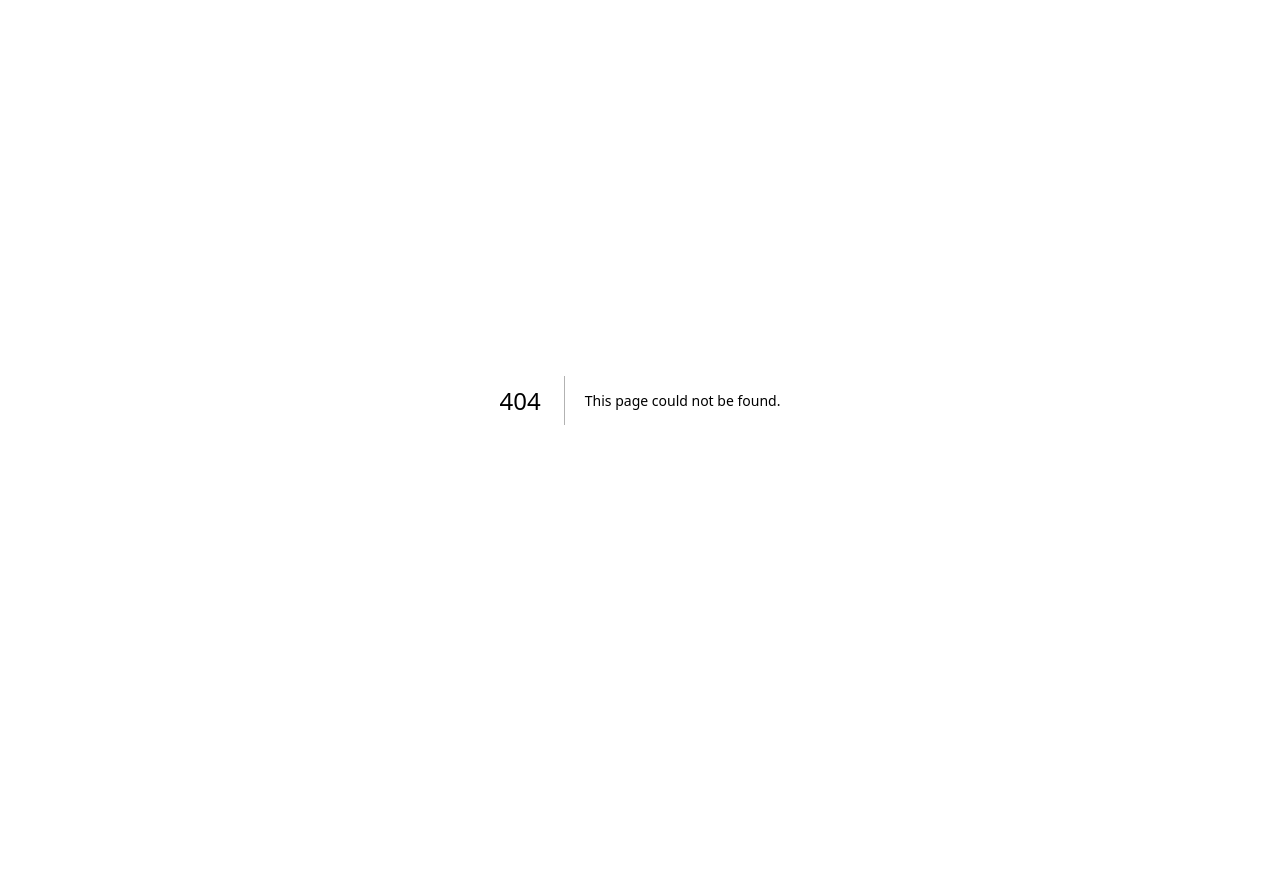
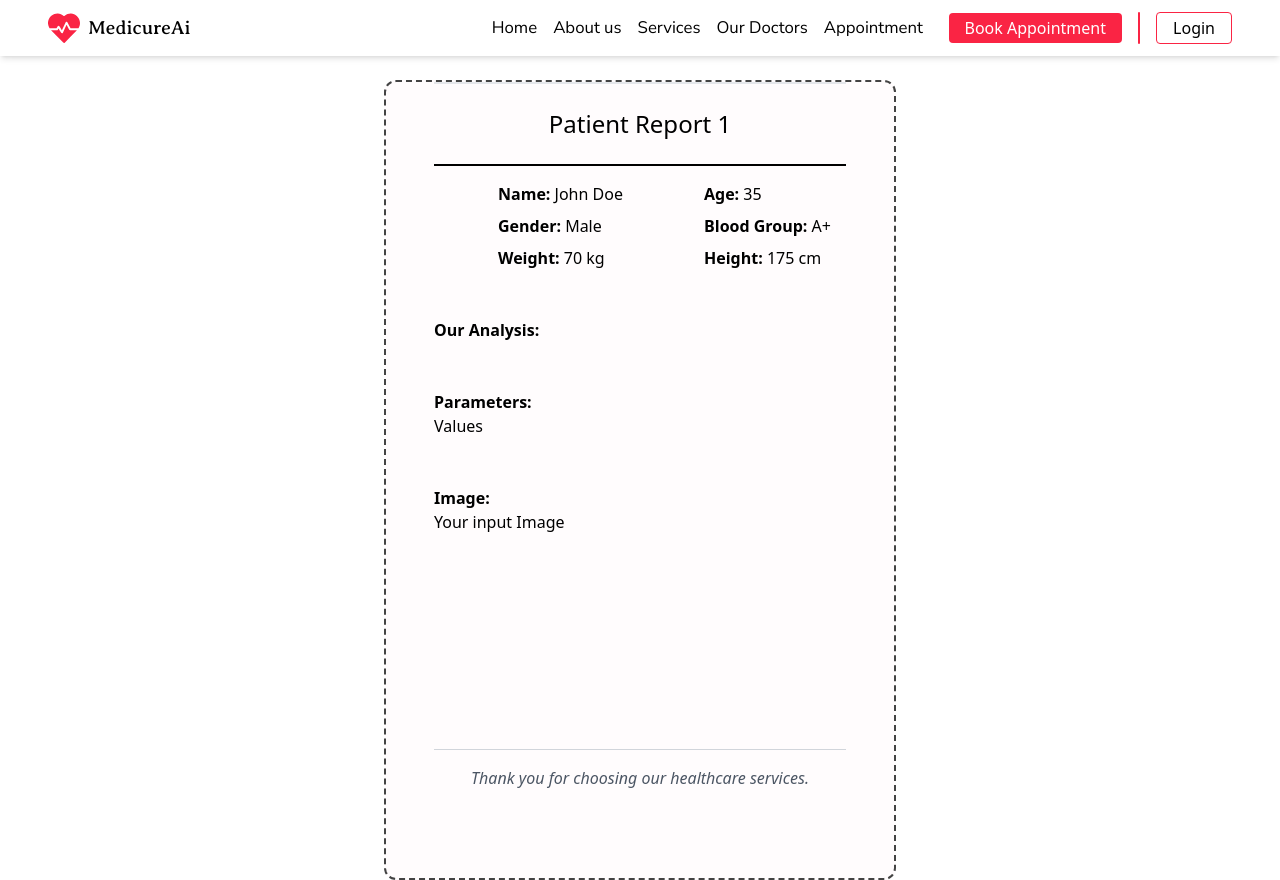
Before and after one commit to Abdev1205/medicure-frontend, a Next.js app: page /report/1 in a window 1280 px wide. Before the commit this address had no page. Before the commit the page ends 800 px from the top, so only its background shows below. Built offline with nearby package versions, Linux system fonts and the light colour scheme.

Commit message:
Frontend calls

```diff
--- a/components/Uploader/ImageUploader.js
+++ b/components/Uploader/ImageUploader.js
@@ -1,13 +1,13 @@
-import React, { useState } from 'react'
+import React, { useContext, useState } from 'react'
 import Label from '../common/InputFields/Label';
 import PrimaryButton from '../common/Button/PrimaryButton';
+import { DataLayer } from '@/context/DataProvider';
 import Image from 'next/image';
 import axios from 'axios';
 
 const ImageUploader = () => {
   const [selectedImage, setSelectedImage] = useState(null);
-
-
+  const {setImage} = useContext(DataLayer);
   const handleFileChange = (event) => {
     const file = event.target.files[0];
 
@@ -15,6 +15,7 @@ const ImageUploader = () => {
       const reader = new FileReader();
       reader.onload = (e) => {
         setSelectedImage(e.target.result);
+        setImage(e.target.result);
       };
       reader.readAsDataURL(file);
     }
@@ -27,10 +28,16 @@ const ImageUploader = () => {
         return;
       }
 
-      const res = await axios.post("http://127.0.0.1:5000", { "image": selectedImage });
+      const res = await axios.post("https://1p5q9lkh-5000.inc1.devtunnels.ms", { "image": selectedImage });
+      if (res.data.success == true) {
+        console.log('response sucess');
+
+        router.push('/reportData/genRep')
+      }
       console.log(res.data);
+
     } catch (error) {
-
+      console.log(error);
     }
   }
 
--- /dev/null
+++ b/context/DataProvider.js
@@ -0,0 +1,14 @@
+import React, { createContext, useState } from "react";
+export const DataLayer = createContext(null)
+
+const DataProvider = ({ children }) => {
+  const [report, setReport] = useState(null);
+  const [image, setImage] = useState(null);
+    return (
+    <DataLayer.Provider value={{report, setReport, image, setImage}}>
+      {children}
+    </DataLayer.Provider>
+  );
+};
+
+export default DataProvider;
--- a/package.json
+++ b/package.json
@@ -9,12 +9,8 @@
     "lint": "next lint"
   },
   "dependencies": {
-<<<<<<< HEAD
-    "next": "^14.0.4",
-=======
     "axios": "^1.6.7",
     "next": "14.0.4",
->>>>>>> 432cf68070cba3eb009f035c4f081eff30bbe4e4
     "react": "^18",
     "react-dom": "^18"
   },
--- a/pages/_app.js
+++ b/pages/_app.js
@@ -1,5 +1,9 @@
-import '@/styles/globals.css'
-
+import "@/styles/globals.css";
+import DataProvider from "@/context/DataProvider";
 export default function App({ Component, pageProps }) {
-  return <Component {...pageProps} />
+  return (
+    <DataProvider>
+      <Component {...pageProps} />
+    </DataProvider>
+  );
 }
--- /dev/null
+++ b/pages/report/[id].js
@@ -0,0 +1,83 @@
+import React, { useContext } from "react";
+import Navbar from "@/components/common/Navbar/Navbar";
+import { DataLayer } from "@/context/DataProvider";
+import { useRouter } from "next/router";
+
+const Rep = () => {
+  const {report, image} = useContext(DataLayer);
+  const router=useRouter();
+  console.log(router.query.id);
+
+  return (
+    <div className=" w-[100%] h-[100vh]  ">
+      <Navbar />
+      <div className=" my-6 mx-96 border-[#424242fd] rounded-xl border-2 border-dashed bg-[#ffebef26] h-full">
+        <div className="text-2xl text-center py-6 mx-12 border-b-black border-y-2">
+          {`Patient Report ${router.query.id} `}
+        </div>
+        <div className=" border-gray-300 p-4 px-12 rounded-md mx-auto text-1xl">
+          <div className="flex mb-2">
+            <div className="w-1/2 pl-16">
+              <strong>Name:</strong> John Doe
+            </div>
+            <div className="w-1/2 pl-16">
+              <strong>Age:</strong> 35
+            </div>
+          </div>
+
+          <div className="flex mb-2 pl-16">
+            <div className="w-1/2">
+              <strong>Gender:</strong> Male
+            </div>
+            <div className="w-1/2 pl-8">
+              <strong>Blood Group:</strong> A+
+            </div>
+          </div>
+
+          <div className="flex mb-2 pl-16">
+            <div className="w-1/2">
+              <strong>Weight:</strong> 70 kg
+            </div>
+            <div className="w-1/2 pl-8">
+              <strong>Height:</strong> 175 cm
+            </div>
+          </div>
+
+          <div className=" my-12">
+            <div className="w-1/2">
+              <strong>Our Analysis:</strong>
+            </div>
+
+            <div>{report}</div>
+          </div>
+
+          <div className=" my-12">
+            <div className="w-1/2">
+              <strong>Parameters:</strong>
+            </div>
+
+            <div>Values</div>
+          </div>
+
+          <div className=" my-12">
+            <div className="w-1/2">
+              <strong>Image:</strong>
+            </div>
+
+            <div>Your input Image</div>
+          </div>
+
+          <div className="flex flex-col h-52 justify-center">
+            <div className="flex-grow"></div>
+            <hr className="border-t-1 border-gray-300 my-4" />
+            <div className="text-center text-gray-600">
+              <em>Thank you for choosing our healthcare services.</em>
+            </div>
+          </div>
+        </div>
+      </div>
+    </div>
+  );
+};
+
+export default Rep;
```
Also changed, not shown: 1 other file (tests, documents, lock files or other folders).
